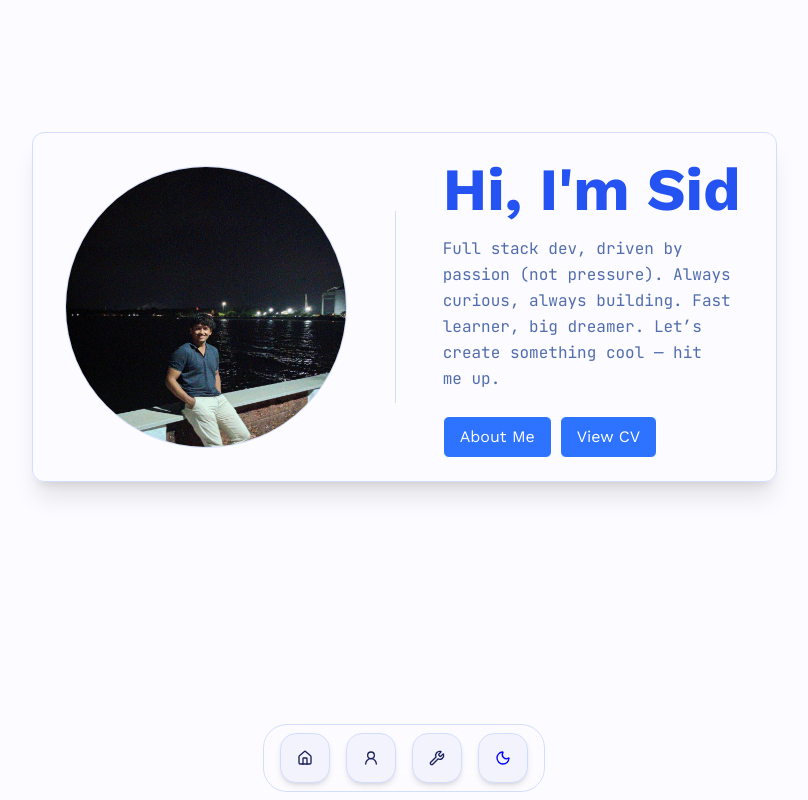
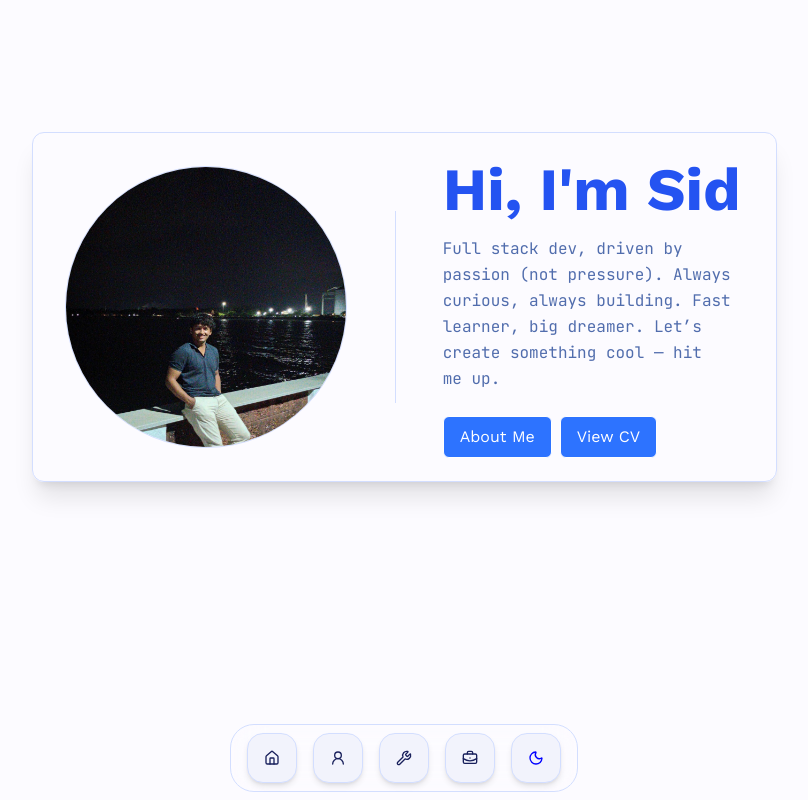
Before and after one commit to SIDDHAARTHAA/portfolio-website, a Next.js app: page /web2 in a window 1280 px wide. Shown: the top 800 px of the page, without its empty margins (236-1044 px from the left). Built offline with nearby package versions, Linux system fonts and the light colour scheme.

Commit message:
projects page setup

```diff
--- a/app/components/DockBar.tsx
+++ b/app/components/DockBar.tsx
@@ -1,5 +1,5 @@
 "use client"
-import { Home, Moon, Sun, UserRound, Wrench } from 'lucide-react';
+import { BriefcaseBusiness, Home, Moon, Sun, UserRound, Wrench } from 'lucide-react';
 import Dock from '@/reactBits/blocks/Components/Dock/Dock'
 import { useEffect, useState } from 'react';
 
@@ -35,6 +35,7 @@ export default function DockBar() {
         { icon: <Home size={16} color={color} />, label: 'Home', onClick: () => scrollToSection('home') },
         { icon: <UserRound size={16} color={color} />, label: 'About Me', onClick: () => scrollToSection('aboutme') },
         { icon: <Wrench size={16} color={color} />, label: 'My Developer Tools', onClick: () => scrollToSection('tools') },
+        { icon: <BriefcaseBusiness size={16} color={color} />, label: 'Projects', onClick: () => scrollToSection('projects') },
         {
             icon: theme === "light" ? <Moon size={16} color='blue' /> : <Sun size={16} color='orange' />,
             label: 'Toggle theme',
--- a/app/components/HeroButtons.tsx
+++ b/app/components/HeroButtons.tsx
@@ -10,10 +10,10 @@ export default function HeroButtons() {
         <div className="flex gap-2">
             <button className="border cursor-pointer px-4 py-2 rounded-md transition-colors ease-out duration-500" onClick={() => scrollToSection('aboutme')}>About Me</button>
             {/* <button className="border cursor-pointer px-4 py-2 rounded-md transition-colors ease-out duration-500">Download CV</button> */}
-
             <a href="/resume.pdf" target="_blank" rel="noopener noreferrer">
                 <button className="border cursor-pointer px-4 py-2 rounded-md transition-colors ease-out duration-500">View CV</button>
             </a>
         </div>
     )
+
 }
--- /dev/null
+++ b/app/components/Projects.tsx
@@ -0,0 +1,6 @@
+export default function Projects(){
+    return (
+        <div className="min-h-screen px-4 flex flex-col items-center gap-8 mt-6 mb-20">
+        </div>
+    )
+}
--- a/app/web2/page.tsx
+++ b/app/web2/page.tsx
@@ -2,6 +2,7 @@
 import AboutMe from "../components/AboutMe";
 import DockBar from "../components/DockBar";
 import Hero from "../components/Hero";
+import Projects from "../components/Projects";
 import Tools from "../components/Tools";
 export default function Web2() {
     return (
@@ -22,6 +23,9 @@ export default function Web2() {
             <div id="tools">
                 <Tools />
             </div>
+            <div id="projects">
+                <Projects />
+            </div>
         </div>
     );
 }
```
